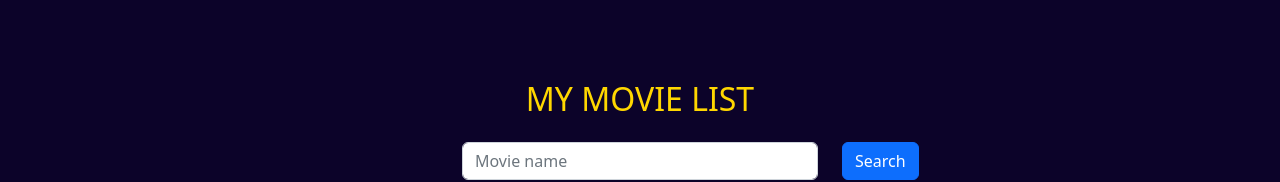
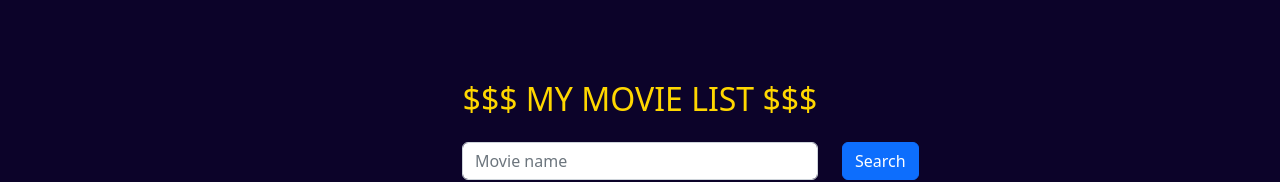
Before and after one commit to Emprcode/React-movie-list, a React (Create React App) app: page / in a window 1280 px wide. Shown: the top 182 px of the page. Built offline with nearby package versions, Linux system fonts and the light colour scheme; no server answers.

Commit message:
more code added

```diff
--- a/src/components/Title.js
+++ b/src/components/Title.js
@@ -3,7 +3,7 @@ import React from "react";
 export const Title = () => {
   return (
     <div>
-      <h2 className="mt-5 text-center mb-2"> MY MOVIE LIST</h2>
+      <h2 className="mt-5 text-center mb-2"> $$$ MY MOVIE LIST $$$</h2>
     </div>
   );
 };
```
